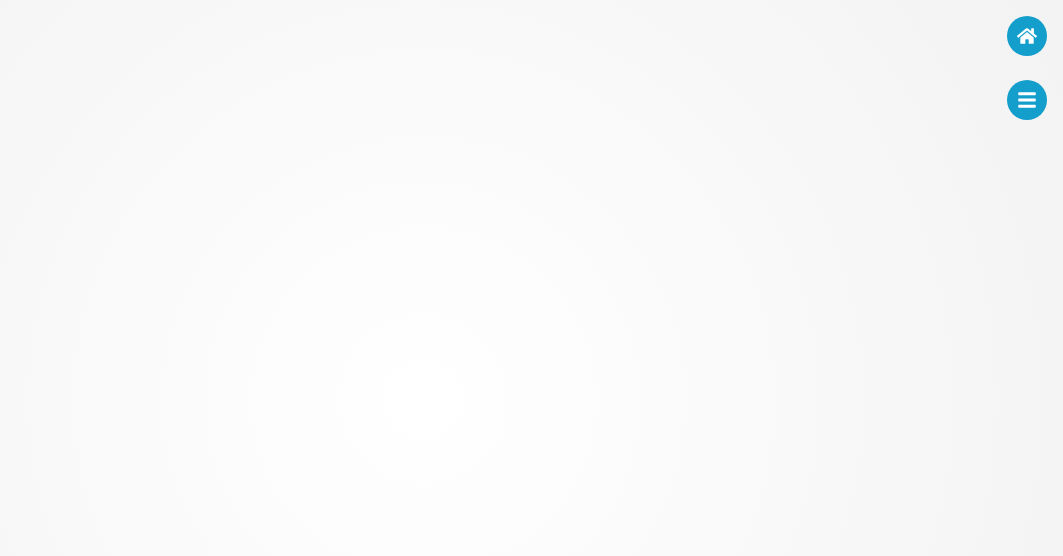
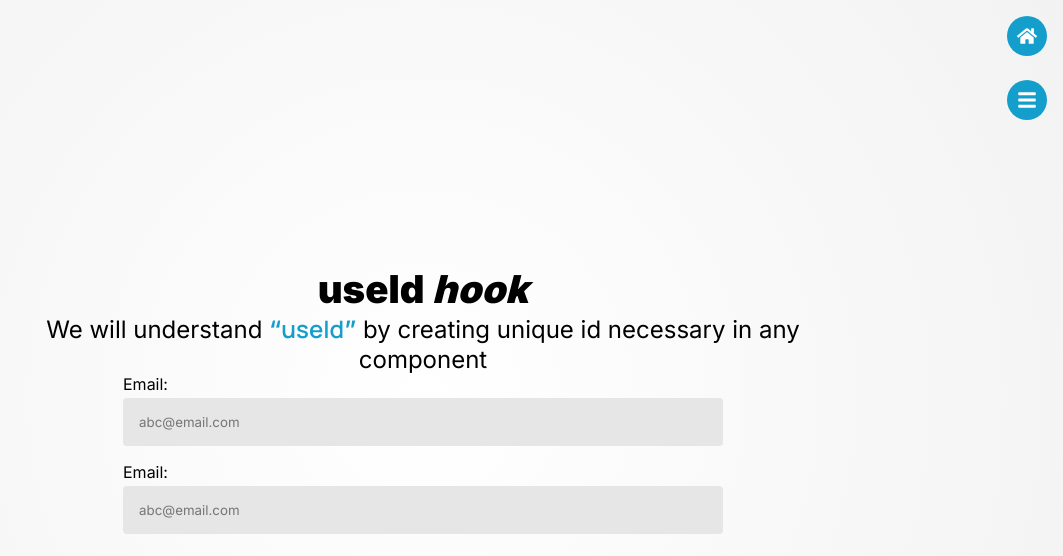
Before and after one commit to uttamakwana/react-hooks, a React (Vite) app: page /useId in a window 1280 px wide. Shown: the top 556 px of the page, without its empty margins (217-1280 px from the left). Built offline with nearby package versions, Linux system fonts and the light colour scheme.

Commit message:
Hook: useId completed

```diff
--- a/src/App.jsx
+++ b/src/App.jsx
@@ -1,5 +1,5 @@
 import { Route, Routes, useLocation, useNavigate } from "react-router-dom";
-import { Landing, UseState, UseEffect, UseContext, UseRef, UseMemo, UseCallback, UseReducer, UseTransition, UseDeferredValue, UseLayoutEffect, UseDebugValue, UseImperativeHandle } from "./pages";
+import { Landing, UseState, UseEffect, UseContext, UseRef, UseMemo, UseCallback, UseReducer, UseTransition, UseDeferredValue, UseLayoutEffect, UseDebugValue, UseImperativeHandle, UseId } from "./pages";
 import { FaBars, FaHome } from "react-icons/fa";
 import { Sidebar } from "./components";
 
@@ -27,6 +27,7 @@ const App = () => {
         <Route path="/useLayoutEffect" element={<UseLayoutEffect />} />
         <Route path="/useDebugValue" element={<UseDebugValue />} />
         <Route path="/useImperativeHandle" element={<UseImperativeHandle />} />
+        <Route path="/useId" element={<UseId />} />
       </Routes>
       {pathname !== "/" && (
         <>
--- a/src/pages/index.js
+++ b/src/pages/index.js
@@ -11,6 +11,7 @@ import UseDeferredValue from "./useDeferredValue/useDeferredValue.jsx";
 import UseLayoutEffect from "./useLayoutEffect/useLayoutEffect.jsx";
 import UseDebugValue from "./useDebugValue/useDebugValue.jsx";
 import UseImperativeHandle from "./useImperativeHandle/useImperativeHandle.jsx";
+import UseId from "./useId/useId.jsx";
 
 export {
   Landing,
@@ -25,5 +26,6 @@ export {
   UseDeferredValue,
   UseLayoutEffect,
   UseDebugValue,
-  UseImperativeHandle
+  UseImperativeHandle,
+  UseId
 };
--- /dev/null
+++ b/src/pages/useId/EmailForm.jsx
@@ -0,0 +1,23 @@
+import { useId } from "react";
+
+const EmailForm = () => {
+  //does: this 'id' will be unique wherever you will use and will persist between re-renders
+  //! it can be useable in the scenarios where you have multiple form input elements and used to send the data in the server
+  const id = useId();
+
+  return (
+    <div className="| flex-col gap-4 w-100">
+      <label htmlFor={id} className="block">
+        Email:
+      </label>
+      <input
+        type="email"
+        id={id}
+        className="| input bg-white-700 w-100"
+        placeholder="abc@email.com"
+      />
+    </div>
+  );
+};
+
+export default EmailForm;
--- /dev/null
+++ b/src/pages/useId/useId.jsx
@@ -0,0 +1,19 @@
+import { Hero } from "../../components";
+import EmailForm from "./EmailForm";
+
+const UserId = () => {
+  return (
+    <main className="hook-container user-id-hook-container">
+      <Hero
+        hookName={"useId"}
+        heroText={"by creating unique id necessary in any component"}
+      />
+      <div className="| readable-container flex-center flex-col gap-1">
+        <EmailForm />
+        <EmailForm />
+      </div>
+    </main>
+  );
+};
+
+export default UserId;
```
